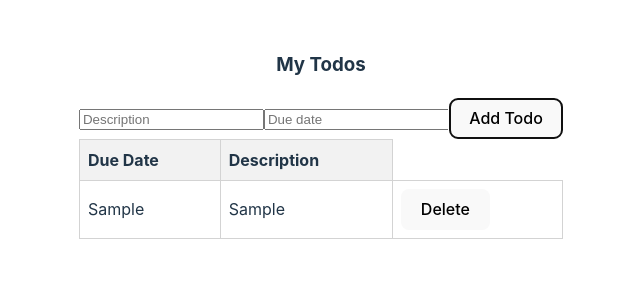
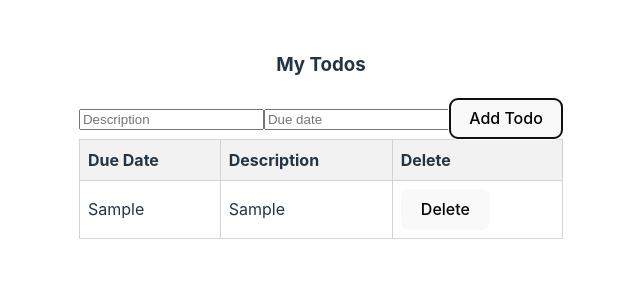
Before and after one commit to AlisaErmel/fep, a React (Vite) app: page / in a window 1280 px wide. Both pictures are taken after typing "Sample", "Sample" into the empty fields and a click on the button "Add Todo". Shown: the top 300 px of the page, without its empty margins (319-959 px from the left). Built offline with nearby package versions, Linux system fonts and the light colour scheme.

Commit message:
Exercise enhanced

```diff
--- /dev/null
+++ b/src/components/TodoTable.jsx
@@ -0,0 +1,40 @@
+import PropTypes from 'prop-types';
+
+function TodoTable({ todos, handleDelete }) {
+    return (
+        <table>
+            <thead>
+                <tr>
+                    <th>Due Date</th>
+                    <th>Description</th>
+                    <th>Delete</th>
+                </tr>
+            </thead>
+            <tbody>
+                {
+                    todos.map((todo, index) => (
+                        <tr key={index}>
+                            <td>{todo.duedate}</td>
+                            <td>{todo.description}</td>
+                            <td>
+                                <button onClick={() => handleDelete(index)}>Delete</button>
+                            </td>
+                        </tr>
+                    ))
+                }
+            </tbody>
+        </table>
+    );
+}
+
+TodoTable.propTypes = {
+    todos: PropTypes.arrayOf(
+        PropTypes.shape({
+            duedate: PropTypes.string.isRequired,
+            description: PropTypes.string.isRequired,
+        })
+    ).isRequired,
+    handleDelete: PropTypes.func.isRequired,
+};
+
+export default TodoTable;
--- a/src/components/Todolist.jsx
+++ b/src/components/Todolist.jsx
@@ -1,5 +1,7 @@
-import { useState } from 'react'
-function Todolist() {
+import { useState } from 'react';
+import TodoTable from './TodoTable';
+
+function App() {
     const [todo, setTodo] = useState({ description: "", duedate: "" });
     const [todos, setTodos] = useState([]);
 
@@ -8,50 +10,32 @@ function Todolist() {
             alert("Type something first");
         } else {
             setTodos([todo, ...todos]);
-            setTodo({ description: "", duedate: "" })
+            setTodo({ description: "", duedate: "" });
         }
-    }
+    };
 
-    const handleDelete = (row) => {
-        setTodos(todos.filter((_, index) => row != index));
-    }
+    const handleDelete = (index) => {
+        setTodos(todos.filter((_, i) => i !== index));
+    };
 
     return (
         <>
             <h3>My Todos</h3>
             <input
-                placeholder='Description'
+                placeholder="Description"
                 value={todo.description}
                 onChange={event => setTodo({ ...todo, description: event.target.value })}
             />
             <input
-                placeholder='Due date'
+                placeholder="Due date"
                 value={todo.duedate}
                 onChange={event => setTodo({ ...todo, duedate: event.target.value })}
             />
             <button onClick={handleAdd}>Add Todo</button>
-            <table>
-                <thead>
-                    <tr>
-                        <th>Due Date</th>
-                        <th>Description</th>
-                    </tr>
-                </thead>
-                <tbody>
-                    {
-                        todos.map((todo1, index) =>
-                            <tr key={index}>
-                                <td>{todo1.description}</td>
-                                <td>{todo1.duedate}</td>
-                                <td>
-                                    <button onClick={() => handleDelete(index)}>Delete</button>
-                                </td>
-                            </tr>)
-                    }
-                </tbody>
-            </table>
+
+            <TodoTable todos={todos} handleDelete={handleDelete} />
         </>
     );
 }
 
-export default Todolist;
+export default App;
```
